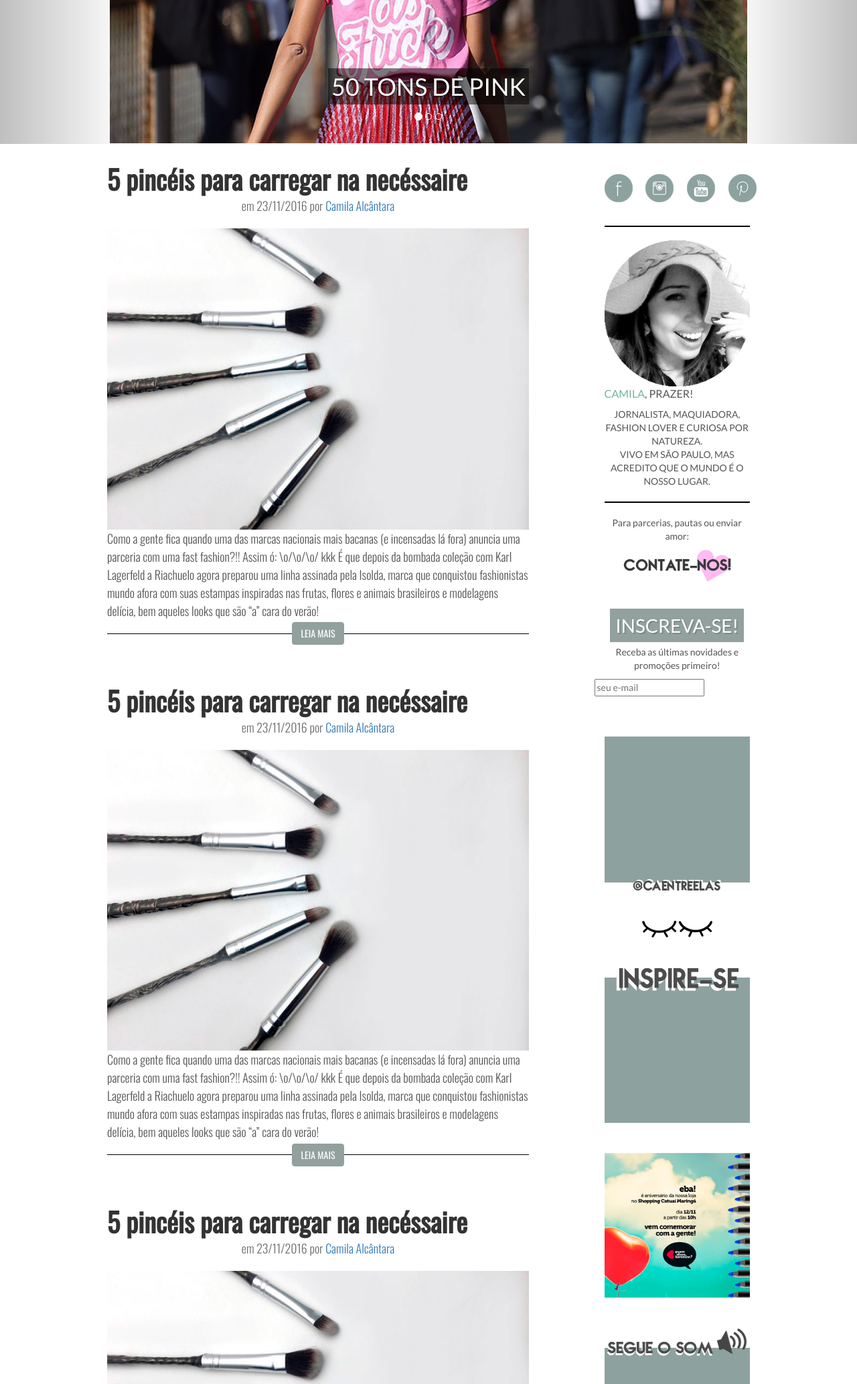
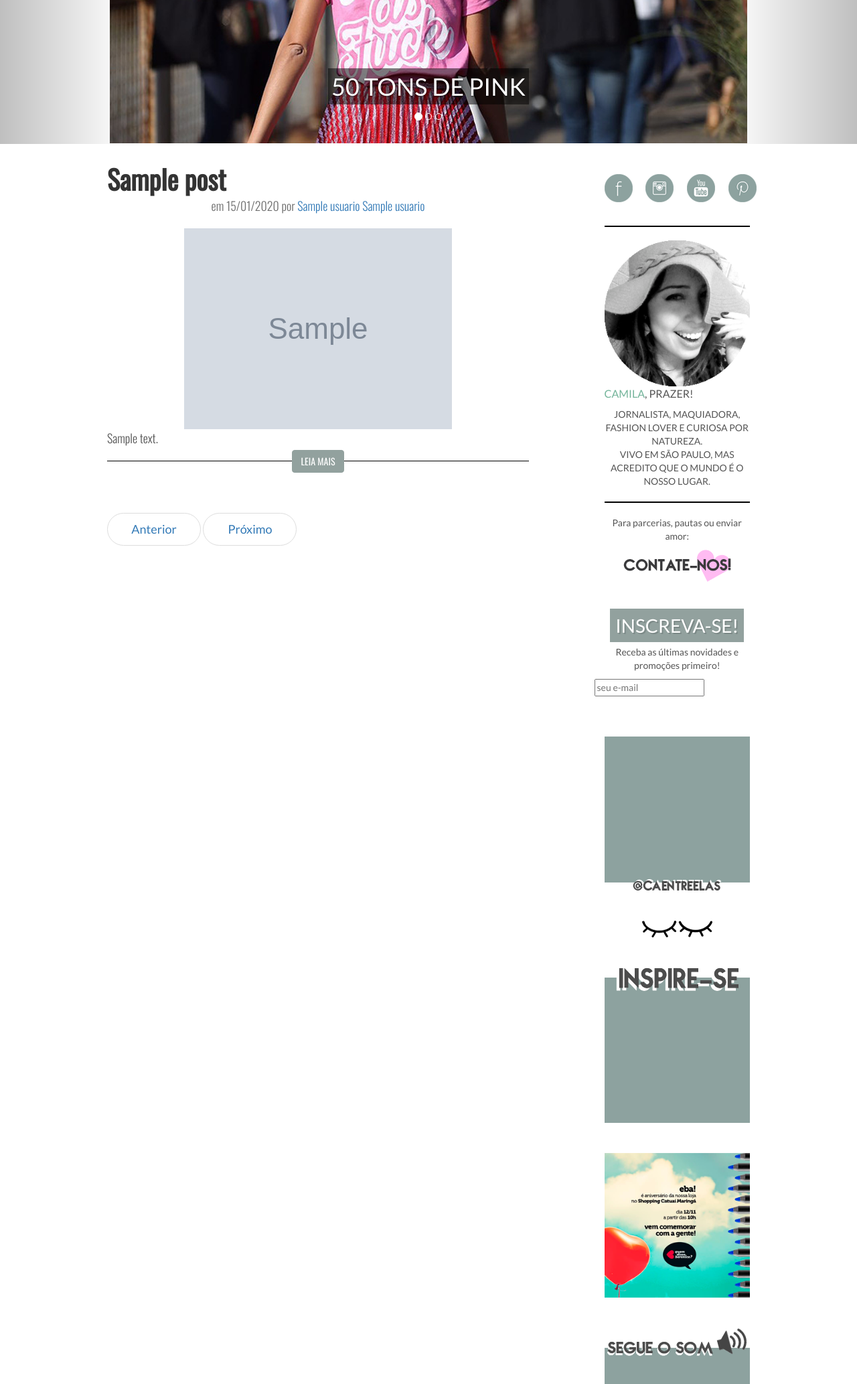
Before and after one commit to walmeida/alcantara, a PHP site: page / in a window 1280 px wide. Shown: the part 428-2495 px from the top of the page at 67% size. Run offline with PHP 8.4, Linux system fonts and the light colour scheme; tables that the repository leaves empty or names only in its code hold one stand-in row (values such as "Sample post"); grey boxes marked "Sample" are stand-in pictures.

Commit message:
Recuperando posts do BD

```diff
--- a/site/classes/BancoDeDados.php
+++ b/site/classes/BancoDeDados.php
@@ -24,6 +24,10 @@
 			    die("Erro de conexão com o Banco de Dados " . $conn->connect_error);
 			}
 
+			if (!$conn->set_charset("utf8")) {
+    			die("Erro ao carregar character set utf8: %s\n" . $conn->error);
+			}
+
 			return $conn;
 	    }
 
--- /dev/null
+++ b/site/comum/config.php
@@ -0,0 +1,11 @@
+<?php
+	include_once("__DIR__/../classes/BancoDeDados.php");
+	include_once("__DIR__/../classes/Login.php");
+	include_once("__DIR__/../classes/Usuario.php");
+
+	function verificaSeUsuarioEstaLogado(){
+		if(!isset($_SESSION["usuarioLogado"])){
+			header('Location: index.php');
+		}
+	}
+?>
--- a/site/index.php
+++ b/site/index.php
@@ -107,77 +107,40 @@
 
         <div class="col-sm-8 blog-main">
 
-          <div class="blog-post">
-            <h2 class="blog-post-title">5 pincéis para carregar na necéssaire</h2>
-            <p class="blog-post-meta text-center">em 23/11/2016 por <a href="#">Camila Alcântara</a></p>
+          <?php
+              include_once('comum/config.php');
+              $bd = BancoDeDados::getInstance();
+              $conn = $bd->getConexao();
 
-            <img src="img/foto.png" class="img-responsive center-block">
+              $query = "SELECT p.*, u.primeiro_nome, u.ultimo_nome FROM posts p INNER JOIN usuarios u WHERE p.id_autor = u.id ORDER BY p.timestamp DESC LIMIT 3";
 
-            <p>Como a gente fica quando uma das marcas nacionais mais bacanas (e incensadas lá fora) anuncia uma parceria com uma fast fashion?!! Assim ó: \o/\o/\o/  kkk
-                É que depois da bombada coleção com Karl Lagerfeld a Riachuelo agora preparou uma linha assinada pela Isolda, marca que conquistou fashionistas mundo afora com suas estampas inspiradas nas frutas, flores e animais brasileiros e modelagens delícia, bem aqueles looks que são “a” cara do verão!
-            </p>
+              $stmt = $conn->prepare($query);
+              $stmt->execute();
 
-            <hr class="post-hr">
+              $result = $stmt->get_result();
 
-            <span class="center-block text-center"><a href="#" class="btn btn-blog">LEIA MAIS</a></span>
-            <!--<p>Cum sociis natoque penatibus et magnis <a href="#">dis parturient montes</a>, nascetur ridiculus mus. Aenean eu leo quam. Pellentesque ornare sem lacinia quam venenatis vestibulum. Sed posuere consectetur est at lobortis. Cras mattis consectetur purus sit amet fermentum.</p>
-            <blockquote>
-              <p>Curabitur blandit tempus porttitor. <strong>Nullam quis risus eget urna mollis</strong> ornare vel eu leo. Nullam id dolor id nibh ultricies vehicula ut id elit.</p>
-            </blockquote>
-            <p>Etiam porta <em>sem malesuada magna</em> mollis euismod. Cras mattis consectetur purus sit amet fermentum. Aenean lacinia bibendum nulla sed consectetur.</p>
-            <h2>Heading</h2>
-            <p>Vivamus sagittis lacus vel augue laoreet rutrum faucibus dolor auctor. Duis mollis, est non commodo luctus, nisi erat porttitor ligula, eget lacinia odio sem nec elit. Morbi leo risus, porta ac consectetur ac, vestibulum at eros.</p>
-            <h3>Sub-heading</h3>
-            <p>Cum sociis natoque penatibus et magnis dis parturient montes, nascetur ridiculus mus.</p>
-            <pre><code>Example code block</code></pre>
-            <p>Aenean lacinia bibendum nulla sed consectetur. Etiam porta sem malesuada magna mollis euismod. Fusce dapibus, tellus ac cursus commodo, tortor mauris condimentum nibh, ut fermentum massa.</p>
-            <h3>Sub-heading</h3>
-            <p>Cum sociis natoque penatibus et magnis dis parturient montes, nascetur ridiculus mus. Aenean lacinia bibendum nulla sed consectetur. Etiam porta sem malesuada magna mollis euismod. Fusce dapibus, tellus ac cursus commodo, tortor mauris condimentum nibh, ut fermentum massa justo sit amet risus.</p>
-            <ul>
-              <li>Praesent commodo cursus magna, vel scelerisque nisl consectetur et.</li>
-              <li>Donec id elit non mi porta gravida at eget metus.</li>
-              <li>Nulla vitae elit libero, a pharetra augue.</li>
-            </ul>
-            <p>Donec ullamcorper nulla non metus auctor fringilla. Nulla vitae elit libero, a pharetra augue.</p>
-            <ol>
-              <li>Vestibulum id ligula porta felis euismod semper.</li>
-              <li>Cum sociis natoque penatibus et magnis dis parturient montes, nascetur ridiculus mus.</li>
-              <li>Maecenas sed diam eget risus varius blandit sit amet non magna.</li>
-            </ol>
-            <p>Cras mattis consectetur purus sit amet fermentum. Sed posuere consectetur est at lobortis.</p>-->
-          </div><!-- /.blog-post -->
+              while ($linha = $result->fetch_assoc()) {
+          ?>
+              <div class="blog-post">
+                <h2 class="blog-post-title"><?php echo $linha['titulo']; ?></h2>
+                <p class="blog-post-meta text-center">em <?php echo date('j/m/Y', strtotime($linha['timestamp'])); ?> por <a href="#"><?php echo $linha['primeiro_nome'] . ' ' . $linha['ultimo_nome']; ?></a></p>
 
-          <div class="blog-post">
-            <h2 class="blog-post-title">5 pincéis para carregar na necéssaire</h2>
-            <p class="blog-post-meta text-center">em 23/11/2016 por <a href="#">Camila Alcântara</a></p>
+                <?php
+                  if(!is_null($linha['uri_imagem'])){
+                    echo "<img src=\"" . $linha['uri_imagem'] . "\" class=\"img-responsive center-block\">";
+                  }
+                ?>
 
-            <img src="img/foto.png" class="img-responsive center-block">
+                <p><?php echo $linha['texto']; ?></p>
 
-            <p>Como a gente fica quando uma das marcas nacionais mais bacanas (e incensadas lá fora) anuncia uma parceria com uma fast fashion?!! Assim ó: \o/\o/\o/  kkk
-                É que depois da bombada coleção com Karl Lagerfeld a Riachuelo agora preparou uma linha assinada pela Isolda, marca que conquistou fashionistas mundo afora com suas estampas inspiradas nas frutas, flores e animais brasileiros e modelagens delícia, bem aqueles looks que são “a” cara do verão!
-            </p>
+                <hr class="post-hr">
 
-            <hr class="post-hr">
-
-            <span class="center-block text-center"><a href="#" class="btn btn-blog">LEIA MAIS</a></span>
-
-          </div><!-- /.blog-post -->
-
-          <div class="blog-post">
-            <h2 class="blog-post-title">5 pincéis para carregar na necéssaire</h2>
-            <p class="blog-post-meta text-center">em 23/11/2016 por <a href="#">Camila Alcântara</a></p>
-
-            <img src="img/foto.png" class="img-responsive center-block">
-
-            <p>Como a gente fica quando uma das marcas nacionais mais bacanas (e incensadas lá fora) anuncia uma parceria com uma fast fashion?!! Assim ó: \o/\o/\o/  kkk
-                É que depois da bombada coleção com Karl Lagerfeld a Riachuelo agora preparou uma linha assinada pela Isolda, marca que conquistou fashionistas mundo afora com suas estampas inspiradas nas frutas, flores e animais brasileiros e modelagens delícia, bem aqueles looks que são “a” cara do verão!
-            </p>
-
-            <hr class="post-hr">
-
-            <span class="center-block text-center"><a href="#" class="btn btn-blog">LEIA MAIS</a></span>
-
-          </div><!-- /.blog-post -->
+                <span class="center-block text-center"><a href="#" class="btn btn-blog">LEIA MAIS</a></span>
+              </div><!-- /.blog-post -->
+          <?php
+            }
+            $bd->fechaConexao($conn);
+          ?>
 
           <nav>
             <ul class="pager">
```
